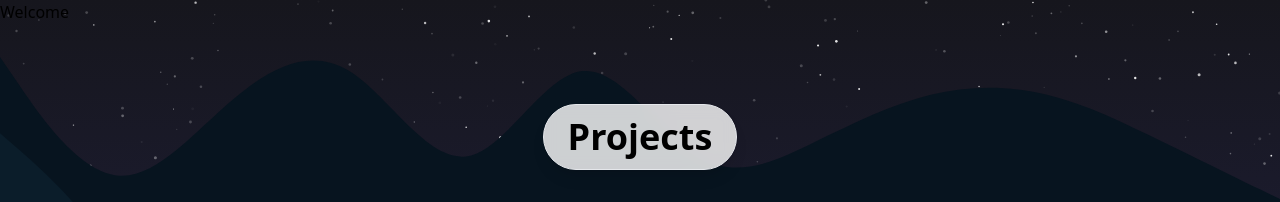
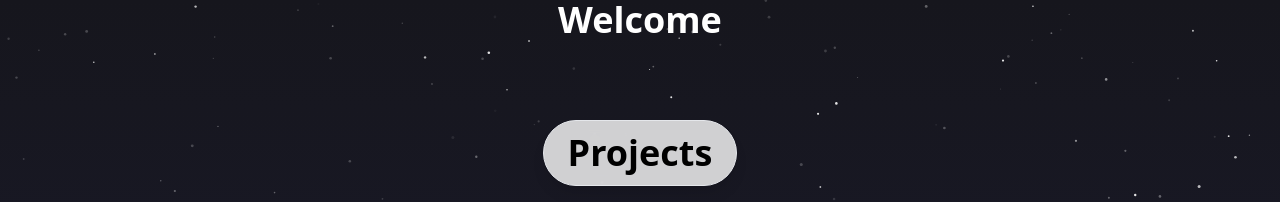
Before and after one commit to Jules-programs/portfolio-website, a Next.js app: page / in a window 1280 px wide. Shown: the top 202 px of the page. Built offline with nearby package versions, Linux system fonts and the light colour scheme.

Commit message:
- Setting up Contact section
- Formatting Background

```diff
--- a/app/background/SVGwaves.tsx
+++ b/app/background/SVGwaves.tsx
@@ -25,6 +25,7 @@ const layerSevenColor = "#9fded7" // shoreline foam glow
 const layerEightColor = "#e6d5b8" // wet sand
 const layerNineColor = "#f2e2c9"  // dry sand
 const layerTenColor = "#faf3e6"
+const layerElevenColor = "#f5d59b"
 
   // PATH CODES
   const layerOneCode = "M0,64 L21.8,96 C43.6,128,87,192,131,197.3 C174.5,203,218,149,262,112 C305.5,75,349,53,393,80 C436.4,107,480,181,524,176 C567.3,171,611,85,655,80 C698.2,75,742,149,785,176 C829.1,203,873,181,916,160 C960,139,1004,117,1047,106.7 C1090.9,96,1135,96,1178,106.7 C1221.8,117,1265,139,1309,160 C1352.7,181,1396,203,1418,213.3 L1440,224 L1440,320 L1418.2,320 C1396.4,320,1353,320,1309,320 C1265.5,320,1222,320,1178,320 C1134.5,320,1091,320,1047,320 C1003.6,320,960,320,916,320 C872.7,320,829,320,785,320 C741.8,320,698,320,655,320 C610.9,320,567,320,524,320 C480,320,436,320,393,320 C349.1,320,305,320,262,320 C218.2,320,175,320,131,320 C87.3,320,44,320,22,320 L0,320 Z"
@@ -54,7 +55,7 @@ const layerTenColor = "#faf3e6"
   const getY = (baseY: number, speed: number = 0.1) => {
     return baseY + scrollY * speed
   }
-
+  const Y = 900
   const mirrorFlip = 638;
 
   return (
@@ -66,83 +67,87 @@ const layerTenColor = "#faf3e6"
       className="w-full h-auto"
     >
       {/* Layer 1 - Normal + Mirrored */}
-      <g transform={`translate(0, ${getY(0)})`}>
+      <g transform={`translate(0, ${getY(0 + Y)})`}>
         <path fill={layerOneColor} fillOpacity="1" d={layerOneCode} />
       </g>
-      <g transform={`translate(0, ${getY(mirrorFlip)}) scale(1, -1)`}>
+      <g transform={`translate(0, ${getY(0 + Y + mirrorFlip)}) scale(1, -1)`}>
         <path fill={layerOneColor} fillOpacity="1" d={layerOneCode} />
       </g>
 
       {/* Layer 2 - Normal + Mirrored */}
-      <g transform={`translate(0, ${getY(150)})`}>
+      <g transform={`translate(0, ${getY(150 + Y)})`}>
         <path fill={layerTwoColor} fillOpacity="1" d={layerTwoCode} />
       </g>
-      <g transform={`translate(0, ${getY(150 + mirrorFlip)}) scale(1, -1)`}>
+      <g transform={`translate(0, ${getY(150 + Y + mirrorFlip)}) scale(1, -1)`}>
         <path fill={layerTwoColor} fillOpacity="1" d={layerTwoCode} />
       </g>
 
       {/* Layer 3 - Normal + Mirrored */}
-      <g transform={`translate(0, ${getY(300)})`}>
+      <g transform={`translate(0, ${getY(300 + Y)})`}>
         <path fill={layerThreeColor} fillOpacity="1" d={layerThreeCode} />
       </g>
-      <g transform={`translate(0, ${getY(300 + mirrorFlip)}) scale(1, -1)`}>
+      <g transform={`translate(0, ${getY(300 + Y + mirrorFlip)}) scale(1, -1)`}>
         <path fill={layerThreeColor} fillOpacity="1" d={layerThreeCode} />
       </g>
 
       {/* Layer 4 - Normal + Mirrored */}
-      <g transform={`translate(0, ${getY(465)})`}>
+      <g transform={`translate(0, ${getY(465 + Y)})`}>
         <path fill={layerFourColor} fillOpacity="1" d={layerFourCode} />
       </g>
-      <g transform={`translate(0, ${getY(465 + mirrorFlip)}) scale(1, -1)`}>
+      <g transform={`translate(0, ${getY(465 + Y + mirrorFlip)}) scale(1, -1)`}>
         <path fill={layerFourColor} fillOpacity="1" d={layerFourCode} />
       </g>
 
       {/* Layer 5 - Normal + Mirrored */}
-      <g transform={`translate(0, ${getY(685)})`}>
+      <g transform={`translate(0, ${getY(685 + Y)})`}>
         <path fill={layerFiveColor} fillOpacity="1" d={layerFiveCode} />
       </g>
-      <g transform={`translate(0, ${getY(685 + mirrorFlip)}) scale(1, -1)`}>
+      <g transform={`translate(0, ${getY(685 + Y + mirrorFlip)}) scale(1, -1)`}>
         <path fill={layerFiveColor} fillOpacity="1" d={layerFiveCode} />
       </g>
 
       {/* Layer 6 - Normal + Mirrored */}
-      <g transform={`translate(0, ${getY(875)})`}>
+      <g transform={`translate(0, ${getY(875 + Y)})`}>
         <path fill={layerSixColor} fillOpacity="1" d={layerSixCode} />
       </g>
-      <g transform={`translate(0, ${getY(875 + mirrorFlip)}) scale(1, -1)`}>
+      <g transform={`translate(0, ${getY(875 + Y + mirrorFlip)}) scale(1, -1)`}>
         <path fill={layerSixColor} fillOpacity="1" d={layerSixCode} />
       </g>
 
       {/* Layer 7 - Normal + Mirrored */}
-      <g transform={`translate(0, ${getY(1020)})`}>
+      <g transform={`translate(0, ${getY(1020 + Y)})`}>
         <path fill={layerSevenColor} fillOpacity="1" d={layerSevenCode} />
       </g>
-      <g transform={`translate(0, ${getY(1020 + mirrorFlip)}) scale(1, -1)`}>
+      <g transform={`translate(0, ${getY(1020 + Y + mirrorFlip)}) scale(1, -1)`}>
         <path fill={layerSevenColor} fillOpacity="1" d={layerSevenCode} />
       </g>
 
       {/* Layer 8 - Normal + Mirrored */}
-      <g transform={`translate(0, ${getY(1100)})`}>
+      <g transform={`translate(0, ${getY(1100 + Y)})`}>
         <path fill={layerEightColor} fillOpacity="1" d={layerEightCode} />
       </g>
-      <g transform={`translate(0, ${getY(1100 + mirrorFlip)}) scale(1, -1)`}>
+      <g transform={`translate(0, ${getY(1100 + Y + mirrorFlip)}) scale(1, -1)`}>
         <path fill={layerEightColor} fillOpacity="1" d={layerEightCode} />
       </g>
 
       {/* Layer 9 - Normal + Mirrored */}
-      <g transform={`translate(0, ${getY(1225)})`}>
+      <g transform={`translate(0, ${getY(1225 + Y)})`}>
         <path fill={layerNineColor} fillOpacity="1" d={layerNineCode} />
       </g>
-      <g transform={`translate(0, ${getY(1225 + mirrorFlip)}) scale(1, -1)`}>
+      <g transform={`translate(0, ${getY(1225 + Y + mirrorFlip)}) scale(1, -1)`}>
         <path fill={layerNineColor} fillOpacity="1" d={layerNineCode} />
       </g>
 
       {/* Layer 10 - Normal + Mirrored */}
-      <g transform={`translate(0, ${getY(1350)})`}>
+      <g transform={`translate(0, ${getY(1350 + Y)})`}>
         <path fill={layerTenColor} fillOpacity="1" d={layerTenCode} />
       </g>
-      <g transform={`translate(0, ${getY(1350 + mirrorFlip)}) scale(1, -1)`}>
+      <g transform={`translate(0, ${getY(1350 + Y + mirrorFlip)}) scale(1, -1)`}>
         <path fill={layerTenColor} fillOpacity="1" d={layerTenCode} />
+      </g>
+
+      <g transform={`translate(0, ${getY(1425 + Y)})`}>
+        <path fill={layerElevenColor} fillOpacity="1" d={layerTenCode} />
       </g>
     </svg>
   </div>
--- a/app/background/nightSky.tsx
+++ b/app/background/nightSky.tsx
@@ -14,7 +14,7 @@ const NightSky: React.FC = () => {
     });
 
   return (
-    <div className="stars-wrapper absolute inset-0 -z-10 pointer-events-none">
+    <div className="stars-wrapper absolute top-0 left-0 w-full h-[2000px] -z-10 pointer-events-none">
       {/* Twinkle layers */}
       {Array.from({ length: layers }).map((_, layerIndex) => (
         <svg
--- /dev/null
+++ b/app/components/CopyButton.tsx
@@ -0,0 +1,30 @@
+'use client'
+
+import React, { useState } from 'react';
+
+const CopyButton: React.FC = () => {
+  const [isCopied, setIsCopied] = useState(false);
+
+  const email = process.env.NEXT_PUBLIC_EMAIL as string;
+
+  const copyTextToClipboard = async () => {
+    try {
+      await navigator.clipboard.writeText(email);
+      setIsCopied(true);
+      setTimeout(() => setIsCopied(false), 2000);
+    } catch (err) {
+      console.error('Failed to copy text: ', err);
+      alert('Failed to copy text. Please try again or copy manually.');
+    }
+  };
+
+  return (
+    <div>
+      <button onClick={copyTextToClipboard}>
+        {isCopied ? 'Copied!' : 'Copy Email'}
+      </button>
+    </div>
+  );
+};
+
+export default CopyButton;
--- /dev/null
+++ b/app/components/sections/Contact.tsx
@@ -0,0 +1,8 @@
+
+export default function Contact () {
+    return (
+        <div>
+            <h1>Contact</h1>
+        </div>
+    );
+}
--- a/app/page.tsx
+++ b/app/page.tsx
@@ -8,7 +8,7 @@ export default function Home() {
   return (
 
     <div className="">
-      <h1>Welcome</h1>
+      <h1 className="flex justify-center text-4xl text-white font-bold text-center">Welcome</h1>
 
       < NightSky />
 
```
Also changed, not shown: app/background/layout.tsx (deleted).
